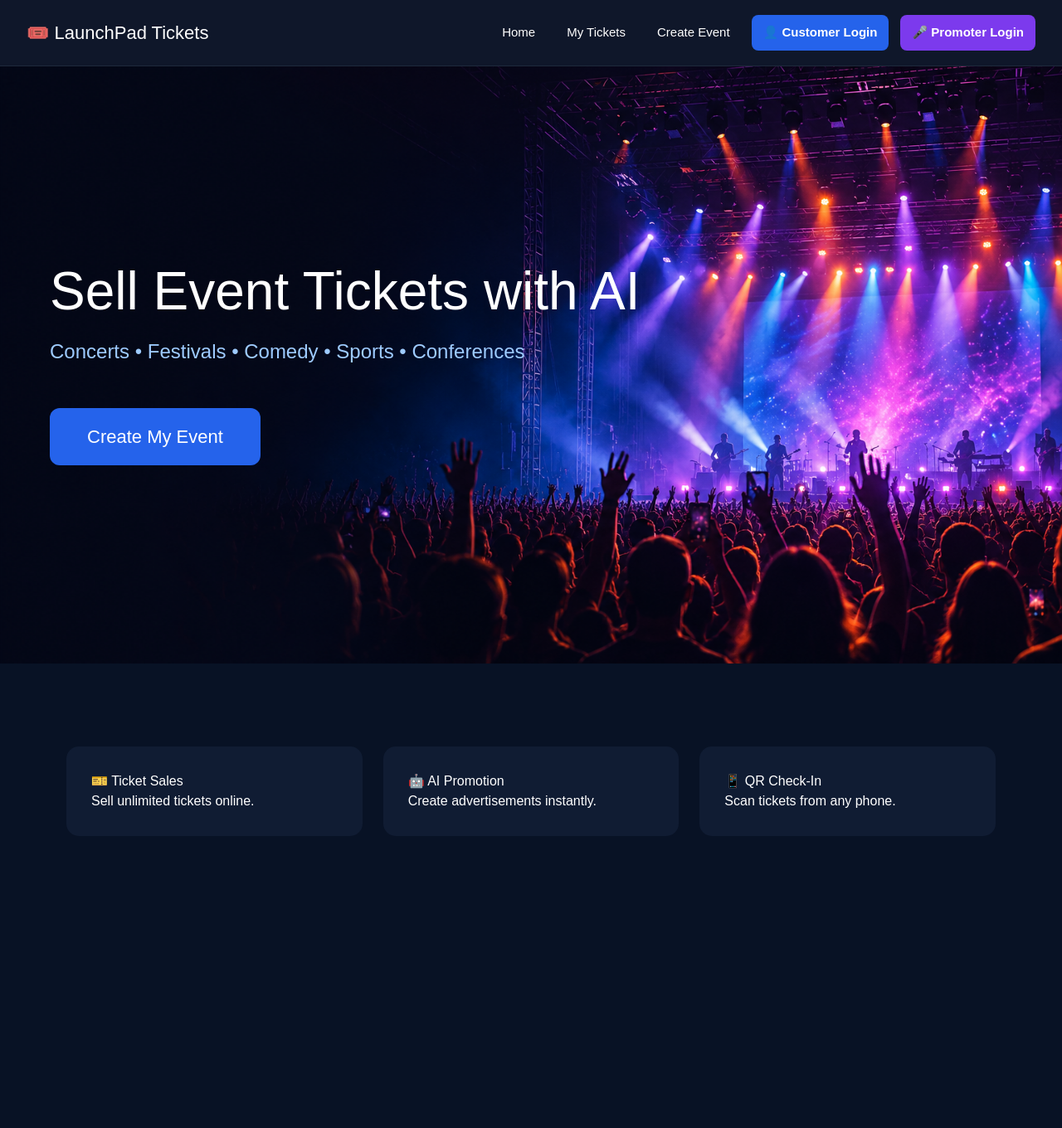
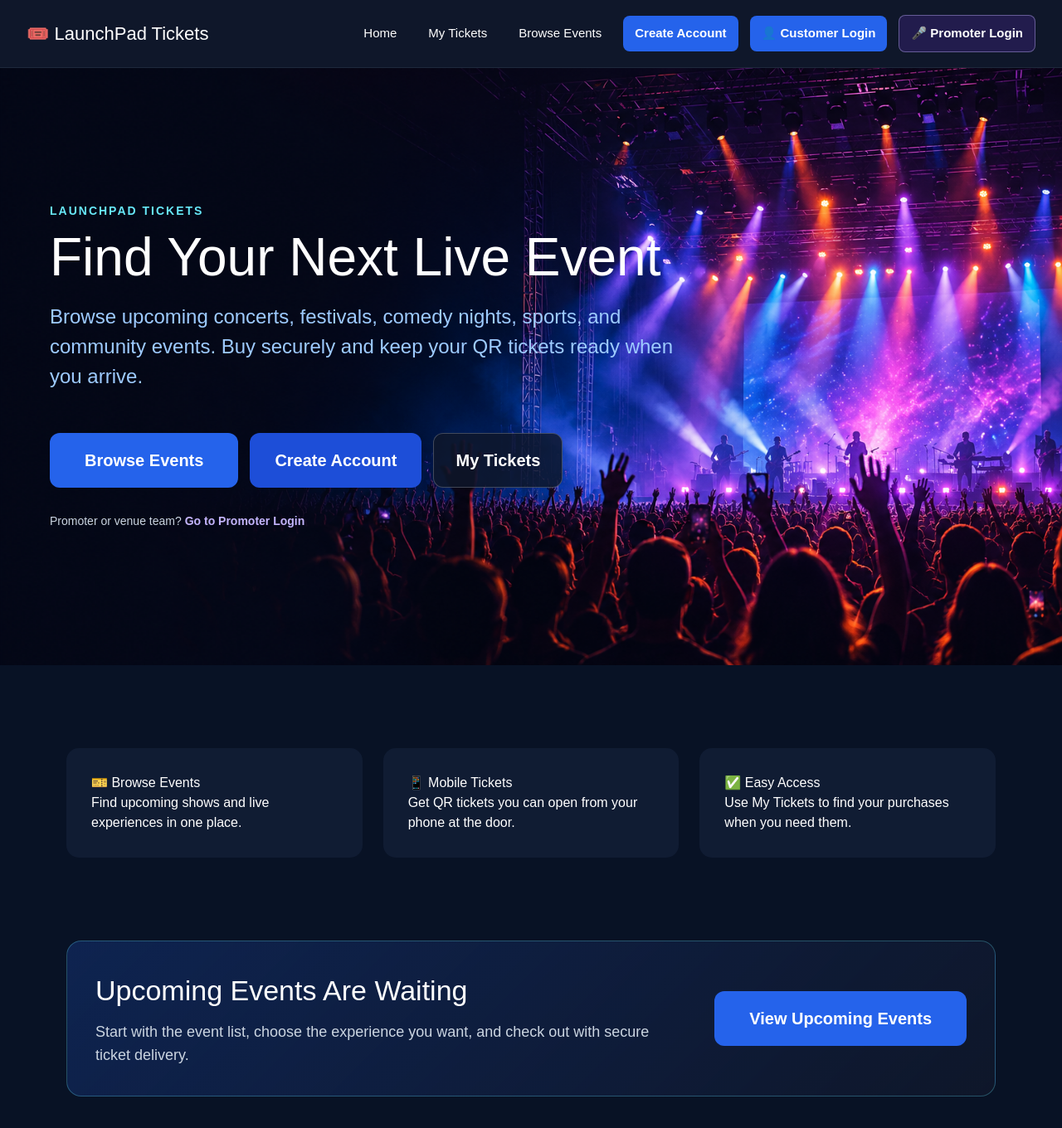
Before and after one commit to rlongoria6513/LaunchPadAI, a Next.js app: page / in a window 1280 px wide. Shown: the top 1360 px of the page at 83% size. Before the commit the page ends 1108 px from the top, so only its background shows below. Built offline with nearby package versions, Linux system fonts and the light colour scheme.

Commit message:
Improve customer homepage and add Create Account

```diff
--- a/app/layout.tsx
+++ b/app/layout.tsx
@@ -3,7 +3,7 @@ import Link from "next/link";
 
 export const metadata = {
   title: "LaunchPad Tickets",
-  description: "Create, Promote and Sell Event Tickets",
+  description: "Browse events and access your LaunchPad tickets",
 };
 
 export default function RootLayout({
@@ -65,7 +65,8 @@ export default function RootLayout({
             color: #a78bfa;
           }
 
-          .customer-login {
+          .customer-login,
+          .customer-register {
             background: #2563eb;
             padding: 10px 14px;
             border-radius: 8px;
@@ -73,7 +74,8 @@ export default function RootLayout({
           }
 
           .promoter-login {
-            background: #7c3aed;
+            background: rgba(124, 58, 237, 0.18);
+            border: 1px solid rgba(196, 181, 253, 0.42);
             padding: 10px 14px;
             border-radius: 8px;
             font-weight: bold;
@@ -106,6 +108,7 @@ export default function RootLayout({
 
             .nav-link,
             .customer-login,
+            .customer-register,
             .promoter-login {
               background: #172033;
               border: 1px solid #273449;
@@ -113,12 +116,14 @@ export default function RootLayout({
               padding: 11px 8px;
             }
 
-            .customer-login {
+            .customer-login,
+            .customer-register {
               background: #1d4ed8;
             }
 
             .promoter-login {
-              background: #6d28d9;
+              background: rgba(109, 40, 217, 0.2);
+              border-color: rgba(196, 181, 253, 0.42);
             }
           }
 
@@ -149,8 +154,12 @@ export default function RootLayout({
               My Tickets
             </Link>
 
-            <Link href="/create-event" className="nav-link">
-              Create Event
+            <Link href="/events" className="nav-link">
+              Browse Events
+            </Link>
+
+            <Link href="/register" className="customer-register">
+              Create Account
             </Link>
 
             <Link href="/login" className="customer-login">
--- a/app/page.tsx
+++ b/app/page.tsx
@@ -26,6 +26,15 @@ export default function Home() {
           background-repeat: no-repeat;
         }
 
+        .home-eyebrow {
+          color: #67e8f9;
+          font-size: 14px;
+          font-weight: 800;
+          letter-spacing: 2px;
+          margin: 0 0 12px;
+          text-transform: uppercase;
+        }
+
         .home-title {
           font-size: 64px;
           line-height: 1.05;
@@ -40,15 +49,42 @@ export default function Home() {
           max-width: 760px;
         }
 
+        .home-actions {
+          display: flex;
+          align-items: center;
+          gap: 14px;
+          margin-top: 50px;
+          flex-wrap: wrap;
+        }
+
+        .home-cta,
+        .home-account-cta,
+        .home-secondary-cta {
+          display: inline-block;
+          text-decoration: none;
+          text-align: center;
+          font-weight: 800;
+          border-radius: 12px;
+          font-size: 20px;
+        }
+
         .home-cta {
-          margin-top: 50px;
           background: #2563eb;
           color: white;
-          border: none;
-          padding: 18px 45px;
-          border-radius: 12px;
-          font-size: 22px;
-          cursor: pointer;
+          padding: 18px 42px;
+        }
+
+        .home-account-cta {
+          background: #1d4ed8;
+          color: white;
+          padding: 18px 30px;
+        }
+
+        .home-secondary-cta {
+          background: rgba(15, 23, 42, 0.84);
+          border: 1px solid rgba(255, 255, 255, 0.22);
+          color: white;
+          padding: 17px 26px;
         }
 
         .home-features {
@@ -62,6 +98,46 @@ export default function Home() {
           background: #101c33;
           padding: 30px;
           border-radius: 15px;
+        }
+
+        .home-events-band {
+          padding: 0 80px 100px;
+        }
+
+        .home-events-panel {
+          background: linear-gradient(135deg, rgba(37, 99, 235, 0.22), rgba(15, 23, 42, 0.96));
+          border: 1px solid rgba(103, 232, 249, 0.28);
+          border-radius: 18px;
+          padding: 34px;
+          display: grid;
+          grid-template-columns: minmax(0, 1fr) auto;
+          gap: 24px;
+          align-items: center;
+        }
+
+        .home-events-panel h2 {
+          font-size: 34px;
+          margin: 0 0 10px;
+        }
+
+        .home-events-panel p {
+          color: #cbd5e1;
+          font-size: 18px;
+          line-height: 1.6;
+          margin: 0;
+          max-width: 680px;
+        }
+
+        .home-promoter-note {
+          color: #cbd5e1;
+          font-size: 14px;
+          margin: 30px 0 0;
+        }
+
+        .home-promoter-note a {
+          color: #c4b5fd;
+          font-weight: 800;
+          text-decoration: none;
         }
 
         @media (max-width: 900px) {
@@ -82,6 +158,14 @@ export default function Home() {
             grid-template-columns: 1fr;
             padding: 56px 24px;
           }
+
+          .home-events-band {
+            padding: 0 24px 64px;
+          }
+
+          .home-events-panel {
+            grid-template-columns: 1fr;
+          }
         }
 
         @media (max-width: 520px) {
@@ -100,48 +184,100 @@ export default function Home() {
             line-height: 1.5;
           }
 
-          .home-cta {
+          .home-actions {
             width: 100%;
-            padding: 15px 18px;
+            gap: 10px;
+          }
+
+          .home-cta,
+          .home-account-cta,
+          .home-secondary-cta {
+            width: 100%;
+            padding: 15px 16px;
             font-size: 18px;
           }
 
           .home-feature-card {
             padding: 22px;
           }
+
+          .home-events-panel {
+            padding: 24px 18px;
+          }
+
+          .home-events-panel h2 {
+            font-size: 27px;
+          }
+
+          .home-events-panel p {
+            font-size: 16px;
+          }
         }
       `}</style>
 
       {/* Hero */}
       <section className="home-hero">
-        <h1 className="home-title">Sell Event Tickets with AI</h1>
+        <p className="home-eyebrow">LaunchPad Tickets</p>
+
+        <h1 className="home-title">Find Your Next Live Event</h1>
 
         <p className="home-subtitle">
-          Concerts • Festivals • Comedy • Sports • Conferences
+          Browse upcoming concerts, festivals, comedy nights, sports,
+          and community events. Buy securely and keep your QR tickets
+          ready when you arrive.
         </p>
 
-        <Link href="/create-event">
-          <button className="home-cta">
-            Create My Event
-          </button>
-        </Link>
+        <div className="home-actions">
+          <Link href="/events" className="home-cta">
+            Browse Events
+          </Link>
+
+          <Link href="/register" className="home-account-cta">
+            Create Account
+          </Link>
+
+          <Link href="/my-tickets" className="home-secondary-cta">
+            My Tickets
+          </Link>
+        </div>
+
+        <p className="home-promoter-note">
+          Promoter or venue team?{" "}
+          <Link href="/promoter-login">Go to Promoter Login</Link>
+        </p>
       </section>
 
       {/* Features */}
       <section className="home-features">
         <div className="home-feature-card">
-          <h2>🎫 Ticket Sales</h2>
-          <p>Sell unlimited tickets online.</p>
+          <h2>🎫 Browse Events</h2>
+          <p>Find upcoming shows and live experiences in one place.</p>
         </div>
 
         <div className="home-feature-card">
-          <h2>🤖 AI Promotion</h2>
-          <p>Create advertisements instantly.</p>
+          <h2>📱 Mobile Tickets</h2>
+          <p>Get QR tickets you can open from your phone at the door.</p>
         </div>
 
         <div className="home-feature-card">
-          <h2>📱 QR Check-In</h2>
-          <p>Scan tickets from any phone.</p>
+          <h2>✅ Easy Access</h2>
+          <p>Use My Tickets to find your purchases when you need them.</p>
+        </div>
+      </section>
+
+      <section className="home-events-band">
+        <div className="home-events-panel">
+          <div>
+            <h2>Upcoming Events Are Waiting</h2>
+            <p>
+              Start with the event list, choose the experience you want,
+              and check out with secure ticket delivery.
+            </p>
+          </div>
+
+          <Link href="/events" className="home-cta">
+            View Upcoming Events
+          </Link>
         </div>
       </section>
     </main>
```
